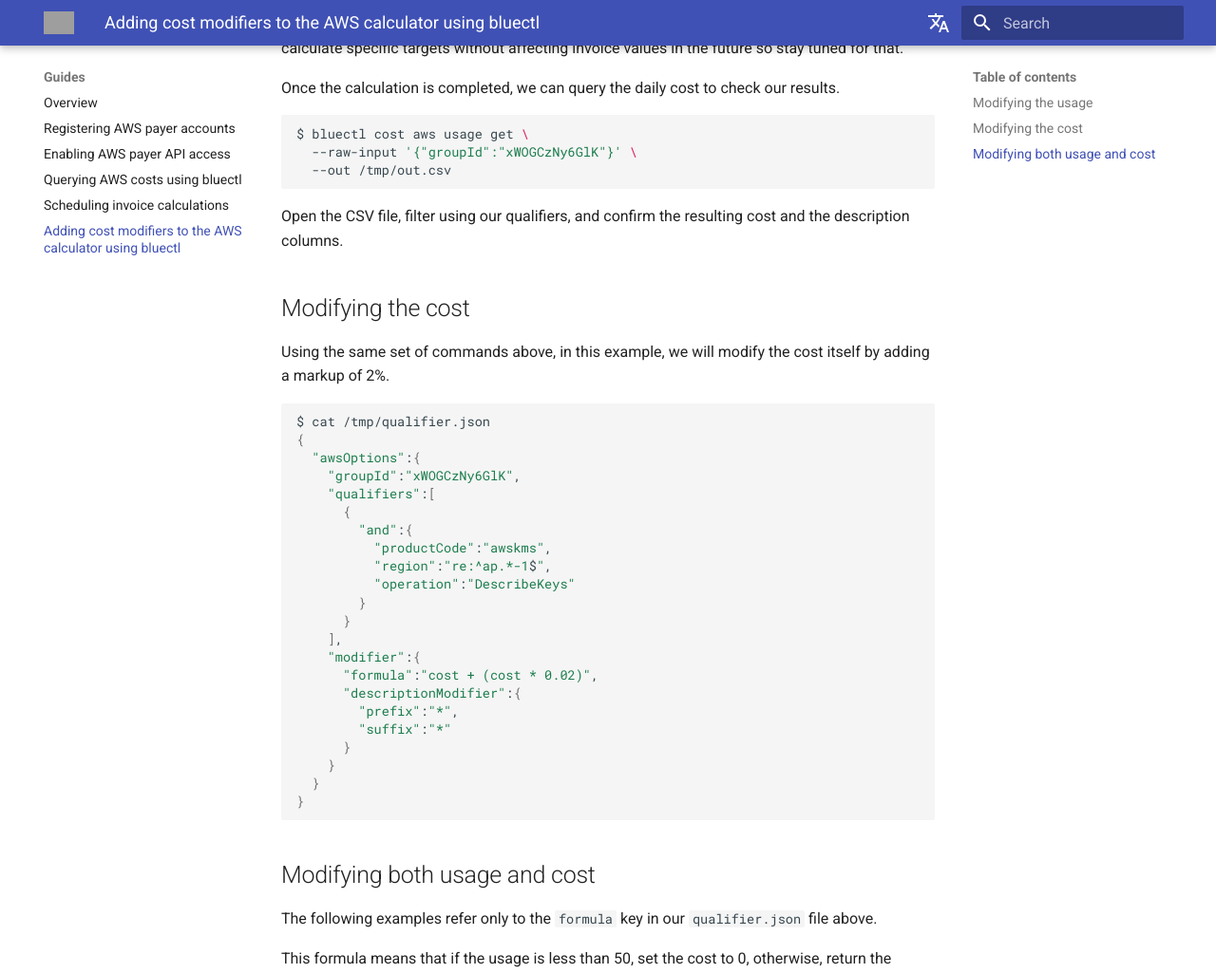
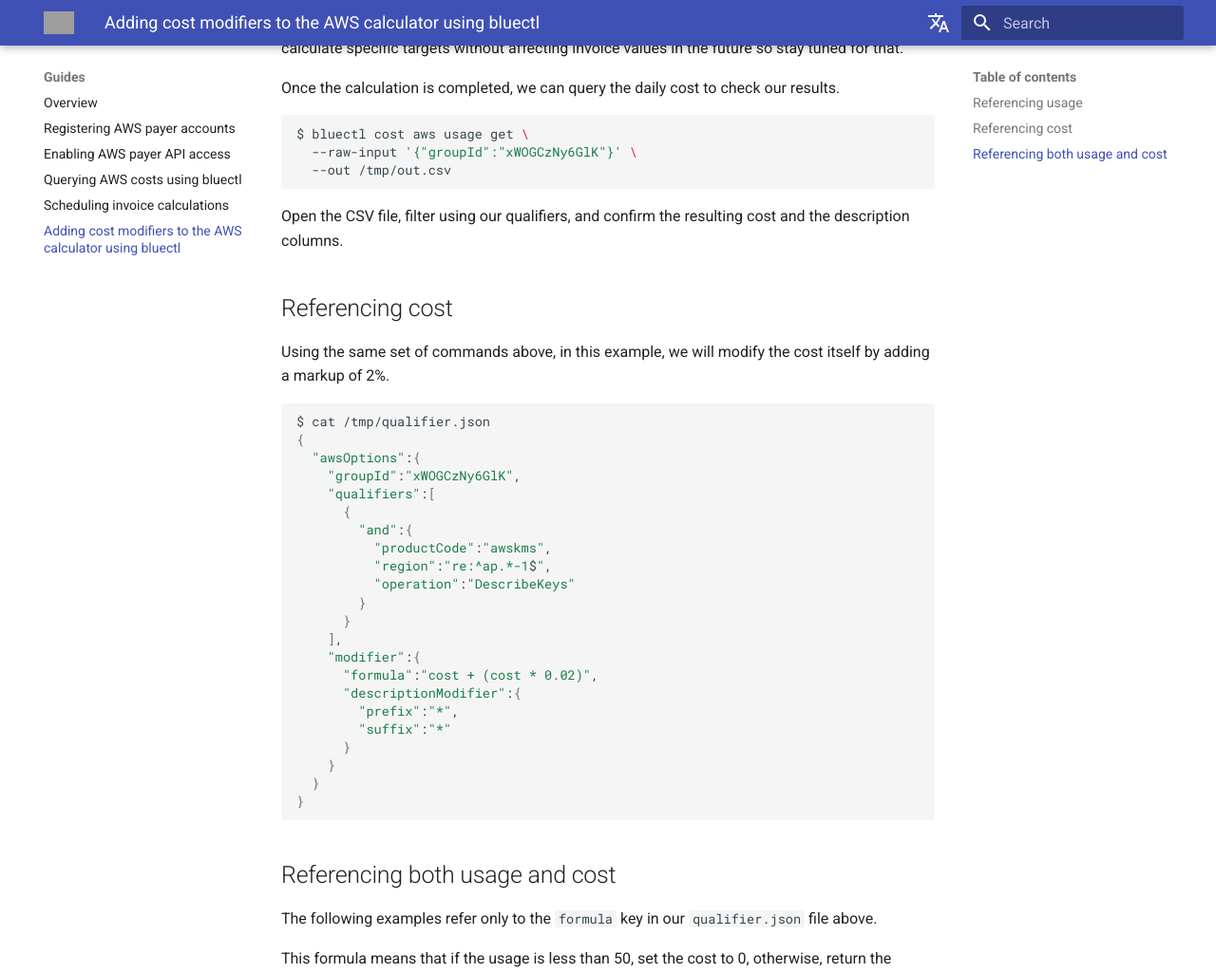
Before and after one commit to alphauslabs/tmpdocs, an MkDocs documentation site: the page built from docs/guides/aws-cost-mods.md, in a window 1280 px wide and 1400 px high, scrolled down 1675 px. Shown: the top 1025 px of the window at 95% size. Built offline with MkDocs 1.6.1 and Material for MkDocs 9.7.7, drawn with Linux system fonts in a browser that asks for light colours; comment, search, counter and statistics services are not loaded; some of the changed text lies outside the part shown; grey boxes are pictures that could not be loaded.

Commit message:
chore: wip add cost mods

````diff
--- a/docs/guides/aws-cost-mods.md
+++ b/docs/guides/aws-cost-mods.md
@@ -16,7 +16,7 @@
 
     If you must include these lineitems, you can only manipulate the `cost` part, not the `usage`. In this case, the `cost` variable refers to the final trueunblended cost.
 
-## Modifying the usage
+## Referencing usage
 In this example, will use a different rate of $0.005. Let's modify the description as well by enclosing it with an asterisk `*` so we will know later on what items where modified.
 
 ``` sh
@@ -64,7 +64,7 @@
 
 Open the CSV file, filter using our qualifiers, and confirm the resulting cost and the description columns.
 
-## Modifying the cost
+## Referencing cost
 Using the same set of commands above, in this example, we will modify the cost itself by adding a markup of 2%.
 
 ``` sh
@@ -92,7 +92,7 @@
 }
 ```
 
-## Modifying both usage and cost
+## Referencing both usage and cost
 The following examples refer only to the `formula` key in our `qualifier.json` file above.
 
 This formula means that if the usage is less than 50, set the cost to 0, otherwise, return the current cost.
````
